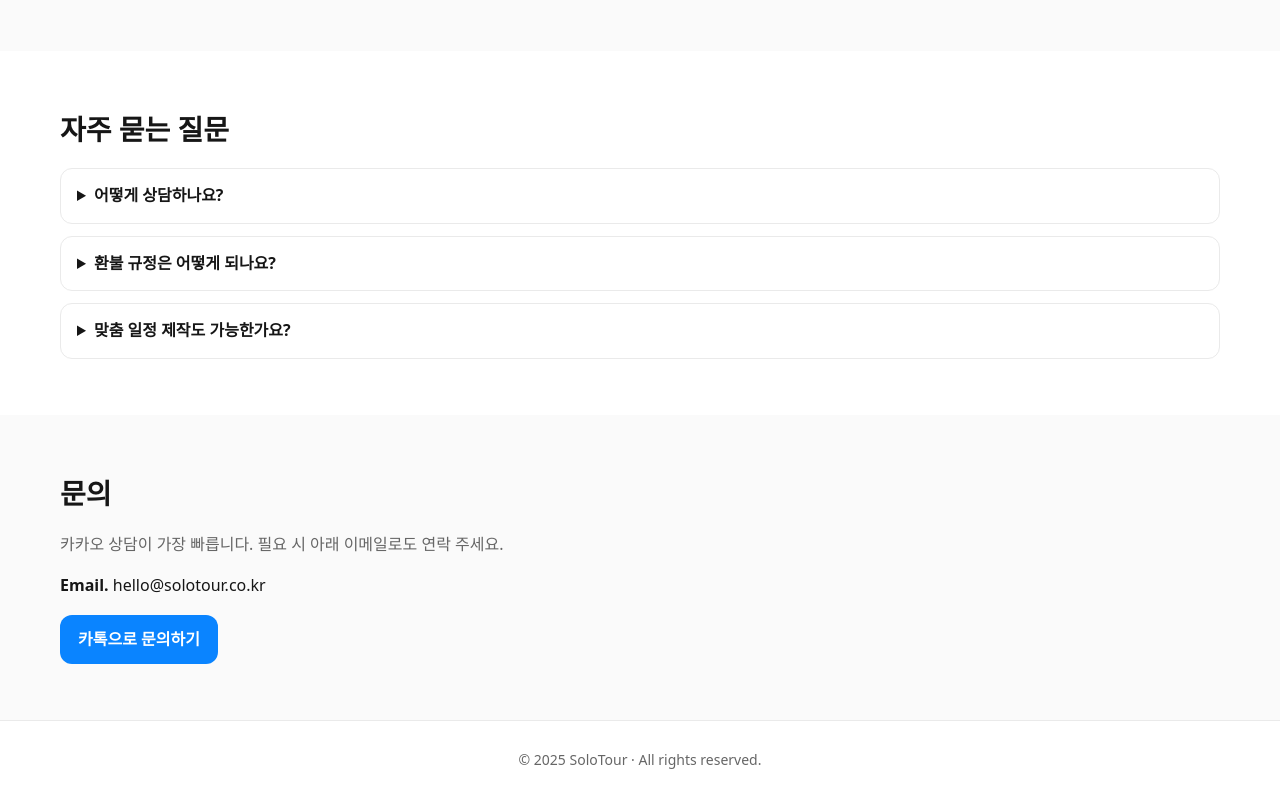
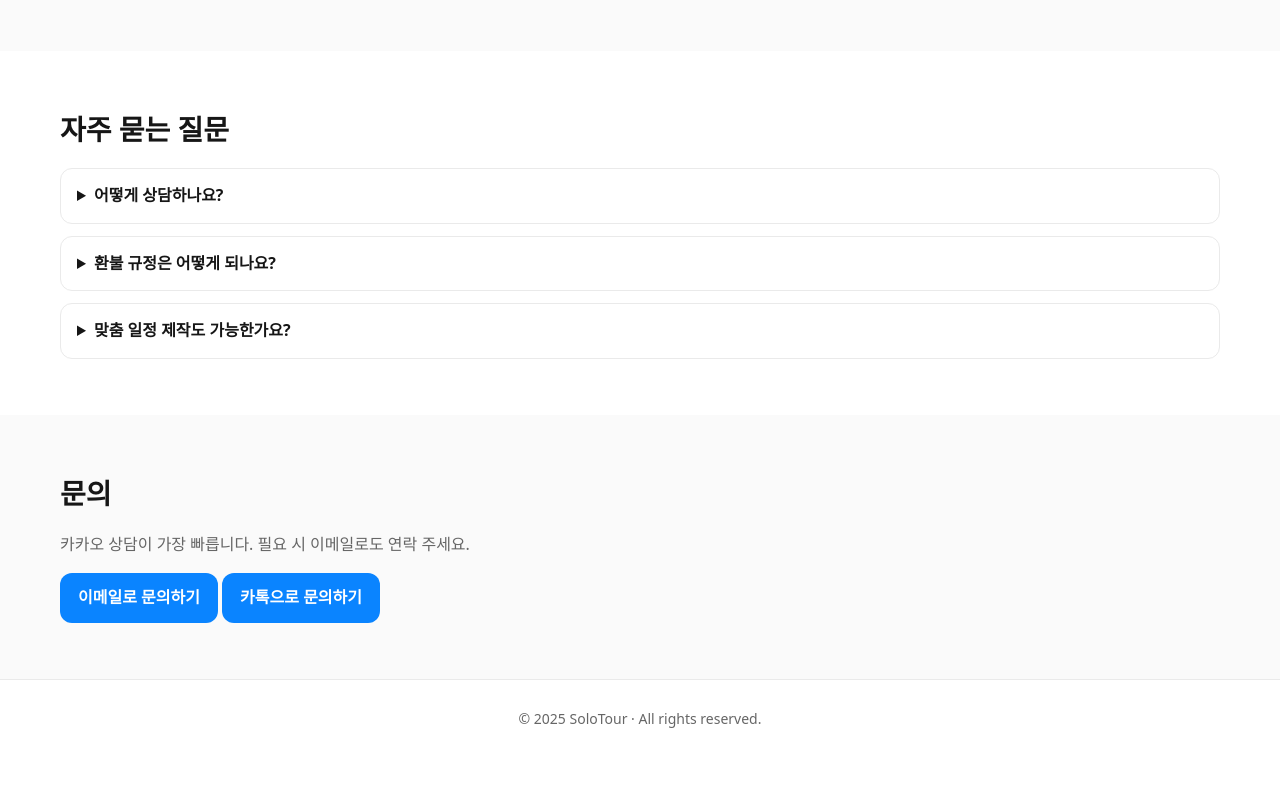
Before and after one commit to rlaehddud602/solotour-site, a plain HTML site: page index.html in a window 1280 px wide. Shown: the part 975-1775 px from the top of the page. After the commit the page ends 1733 px from the top, so only its background shows below. Drawn offline with Linux system fonts and the light colour scheme.

Commit message:
Update index.html

```diff
--- a/index.html
+++ b/index.html
@@ -162,14 +162,17 @@
 
   <!-- 문의 -->
   <section id="contact" style="background:#fafafa">
-    <div class="container">
-      <h2>문의</h2>
-      <p class="muted">카카오 상담이 가장 빠릅니다. 필요 시 아래 이메일로도 연락 주세요.</p>
-      <p><b>Email.</b> hello@solotour.co.kr</p>
-      <a class="cta" href="https://pf.kakao.com/_SlsNn/chat" target="_blank" rel="noopener">카톡으로 문의하기</a>
-    </div>
-  </section>
+  <div class="container">
+    <h2>문의</h2>
+    <p class="muted">카카오 상담이 가장 빠릅니다. 필요 시 이메일로도 연락 주세요.</p>
 
+    <!-- 이메일 버튼 -->
+    <a class="cta" href="mailto:solotourvt@gmail.com">이메일로 문의하기</a>
+
+    <!-- 카카오톡 버튼 -->
+    <a class="cta" href="https://pf.kakao.com/_SlsNn/chat" target="_blank" rel="noopener">카톡으로 문의하기</a>
+  </div>
+</section>
   <!-- 푸터 -->
   <footer>
     <div class="container">
```
